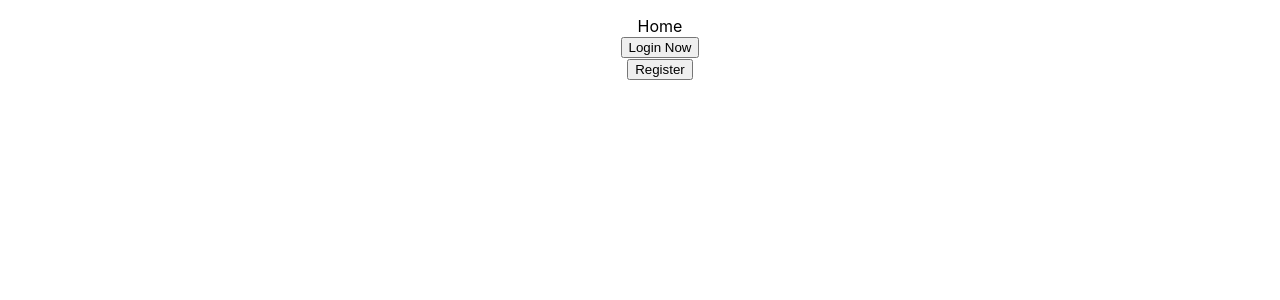
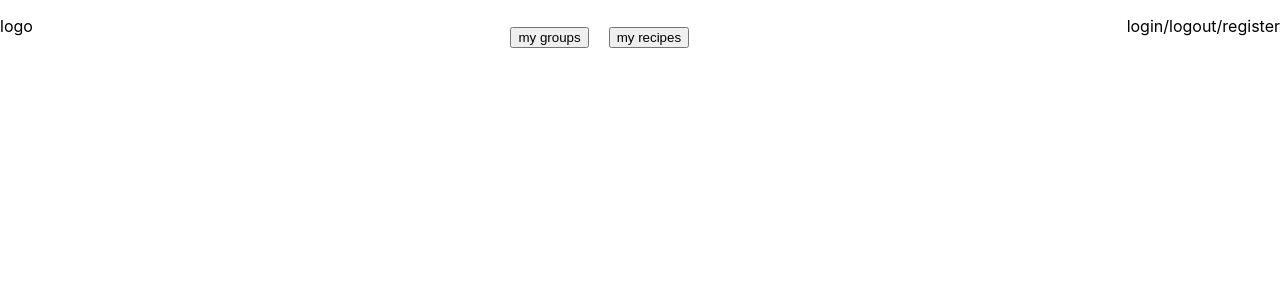
Before and after one commit to McKayK/family-recipes, a React (Create React App) app: page / in a window 1280 px wide. Shown: the top 300 px of the page. Built offline with nearby package versions, Linux system fonts and the light colour scheme.

Commit message:
added some navbar functionality and some flexbox

```diff
--- a/src/components/Nav.css
+++ b/src/components/Nav.css
@@ -1,3 +1,15 @@
 li {
   list-style: none;
+  display: inline-block;
+  margin: 10px;
 }
+
+.nav-bar {
+  display: flex;
+  justify-content: space-between;
+}
+
+.links {
+  display: flex;
+  justify-content: space-between;
+}
--- a/src/components/Nav.js
+++ b/src/components/Nav.js
@@ -4,43 +4,105 @@ import "./Nav.css";
 import RegisterUser from "./RegisterUser";
 
 const Nav = () => {
-  const [loginStatus, setLoginStatus] = useState(false);
-  const [register, setRegister] = useState(false);
+  // const [loginStatus, setLoginStatus] = useState(false);
+  // const [register, setRegister] = useState(false);
+  const [group, setGroup] = useState(false);
+  const [recipeStatus, setRecipeStatus] = useState(false);
+  const [inGroup, setInGroup] = useState(false);
+  const [category, setCategory] = useState(false);
 
-  const changeLoginStatus = () => {
-    if (!loginStatus) {
-      setLoginStatus(true);
-    } else setLoginStatus(false);
-  };
+  // const changeLoginStatus = () => {
+  //   if (!loginStatus) {
+  //     setLoginStatus(true);
+  //   } else setLoginStatus(false);
+  // };
 
-  const registerUser = () => {
-    if (!register) {
-      setRegister(true);
+  // const registerUser = () => {
+  //   if (!register) {
+  //     setRegister(true);
+  //   }
+  // };
+
+  //if my groups button is pushed
+  const changeGroupsStatus = () => {
+    if (!group) {
+      setGroup(true);
+      setRecipeStatus(false);
+      setInGroup(false);
+      setCategory(false);
     }
   };
 
+  //if recipes button is pushed
+  const changeRecipesStatus = () => {
+    if (!recipeStatus) {
+      setRecipeStatus(true);
+      setGroup(false);
+      setInGroup(false);
+      setCategory(false);
+    }
+  };
+
+  //if a group is chosen or pushed
+  const inGroupStatus = () => {
+    if (!inGroup) {
+      setInGroup(true);
+      setGroup(false);
+    }
+  };
+
+  //if a category is chosen
+  const handleCategoryChange = () => {
+    if (!category) {
+      setCategory(true);
+    }
+  };
   return (
     <div>
       <div className="nav-bar">
+        <div className="logo">
+          <p>logo</p>
+        </div>
+        <div>
+          <div className="links">
             <ul>
-          <li>Home</li>
               <li>
-            {!loginStatus && (
-              <button onClick={changeLoginStatus}>Login Now</button>
-            )}
+                <button onClick={changeGroupsStatus}>my groups</button>
               </li>
               <li>
-            {loginStatus && (
-              <button onClick={changeLoginStatus}>Logout The User</button>
-            )}
-          </li>
-          <li>
-            {!loginStatus && <button onClick={registerUser}>Register</button>}
+                <button onClick={changeRecipesStatus}>my recipes</button>
               </li>
             </ul>
           </div>
-      {register && (
-        <RegisterUser register={register} setRegister={setRegister} />
+        </div>
+        <div>
+          <p>login/logout/register</p>
+        </div>
+      </div>
+      {group && (
+        <div>
+          <h1>MY GROUPS</h1>
+          <div>
+            <button onClick={inGroupStatus}>kleinman</button>
+            <button onClick={inGroupStatus}>disneyland</button>
+          </div>
+        </div>
+      )}
+      {recipeStatus && <h1>MY RECIPES</h1>}
+      {inGroup && (
+        <div>
+          <h1>Category</h1>
+          <button onClick={handleCategoryChange}>Dinner</button>
+          <button>Lunch</button>
+        </div>
+      )}
+      {category && (
+        <div>
+          <ul>
+            <li>Pizza</li>
+            <li>Lasgna</li>
+          </ul>
+        </div>
       )}
     </div>
   );
```
Lines whose indentation alone changed are shown as unchanged.
